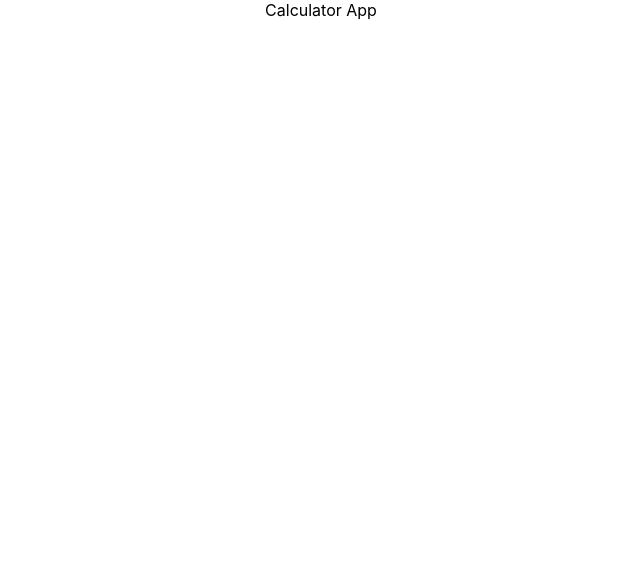
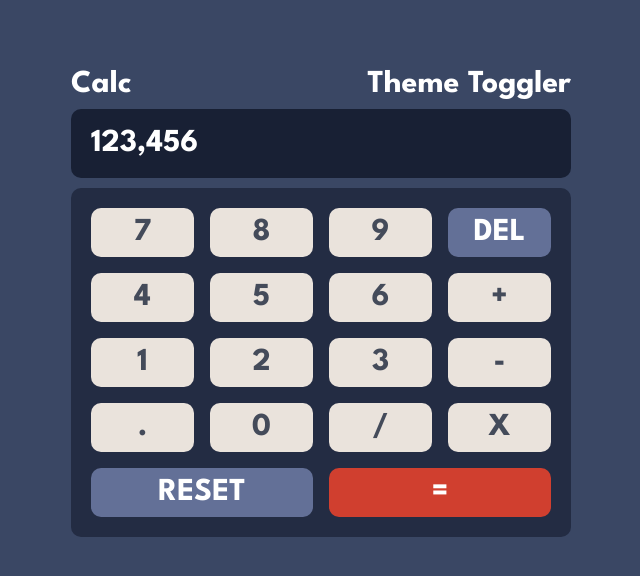
Before and after one commit to igknighton/calculator-app, a React (Create React App) app: page / in a window 1280 px wide. Shown: the top 576 px of the page, without its empty margins (319-959 px from the left). Built offline with nearby package versions, Linux system fonts and the light colour scheme.

Commit message:
initial styling implementation

```diff
--- a/src/App.js
+++ b/src/App.js
@@ -1,10 +1,64 @@
 import './App.css';
+import {Container, GlobalStyle, Header, NumberInput,ButtonContainer,Button,BigButton} from "./styles/styles";
 
 function App() {
+
+
+    const ThemeToggler = () => {
+        return <div>
+            Theme Toggler
+        </div>
+    }
+
+    const CalculatorInput = () => {
+
+        const symbol = '%'
+        return <NumberInput>
+            123,456
+        </NumberInput>
+    }
+
+    const CalculatorKeys = () => {
+
+        return <ButtonContainer>
+
+            <Button>7</Button>
+            <Button>8</Button>
+            <Button>9</Button>
+            <Button function>DEL</Button>
+
+            <Button>4</Button>
+            <Button>5</Button>
+            <Button>6</Button>
+            <Button>+</Button>
+
+            <Button>1</Button>
+            <Button>2</Button>
+            <Button>3</Button>
+            <Button>-</Button>
+
+            <Button>.</Button>
+            <Button>0</Button>
+            <Button>/</Button>
+            <Button>X</Button>
+
+            <BigButton function>RESET</BigButton>
+            <BigButton enter>=</BigButton>
+        </ButtonContainer>
+    }
+
   return (
-    <div className="App">
-      Calculator App
-    </div>
+      <>
+          <GlobalStyle/>
+          <Container>
+              <Header>
+                  Calc
+                  <ThemeToggler/>
+              </Header>
+              <CalculatorInput/>
+              <CalculatorKeys/>
+          </Container>
+      </>
   );
 }
 
--- a/src/index.css
+++ b/src/index.css
@@ -1,8 +1,8 @@
+@import url('https://fonts.googleapis.com/css2?family=League+Spartan:wght@700&display=swap');
+
 body {
   margin: 0;
-  font-family: -apple-system, BlinkMacSystemFont, 'Segoe UI', 'Roboto', 'Oxygen',
-    'Ubuntu', 'Cantarell', 'Fira Sans', 'Droid Sans', 'Helvetica Neue',
-    sans-serif;
+  font-family: 'League Spartan', sans-serif;
   -webkit-font-smoothing: antialiased;
   -moz-osx-font-smoothing: grayscale;
 }
--- /dev/null
+++ b/src/styles/colors.js
@@ -0,0 +1,24 @@
+export const colors = {
+    themes:{
+        1:{},
+        2:{},
+        3:{},
+    },
+'veryDarkSaturatedBlue-background':'hsl(222, 26%, 31%)',
+'veryDarkSaturatedBlue-toogle-keypad-background': 'hsl(223, 31%, 20%)',
+'veryDarkSaturatedBlue-screen-background': 'hsl(224, 36%, 15%)',
+
+//keys
+'veryDarkSaturatedBlue-key-background': 'hsl(225, 21%, 49%)',
+'veryDarkSaturatedBlue-key-shadow': 'hsl(224, 28%, 35%)',
+
+'red':'hsl(6, 63%, 50%)',
+'darkRed-key-shadow':'hsl(6, 70%, 34%)',
+
+'lightGrayishOrange-key-background': 'hsl(30, 25%, 89%)',
+'grayishOrange': 'hsl(28, 16%, 65%)',
+
+// Text
+'darkGrayishBlue-text': 'hsl(221, 14%, 31%)',
+'white-text': '#fff'
+}
--- /dev/null
+++ b/src/styles/styles.js
@@ -0,0 +1,61 @@
+import styled from 'styled-components'
+import {createGlobalStyle} from "styled-components";
+import {colors} from "./colors";
+
+const GlobalStyle = createGlobalStyle`
+  body {
+    background-color: ${colors["veryDarkSaturatedBlue-background"]};
+    font-size: 32px;
+    color: ${colors["white-text"]};
+  }
+`
+
+const borderRadius = '10px';
+
+const Container = styled.div`
+  max-width: 500px;
+  margin: 70px auto;
+  display: flex;
+  flex-direction: column;
+`
+
+const Header = styled.div`
+  display: flex;
+  justify-content: space-between;
+`
+
+const NumberInput = styled.div`
+  margin-top: 10px;
+  background: ${colors["veryDarkSaturatedBlue-screen-background"]};
+  display: flex;
+  justify-content: space-between;
+  padding: 20px;
+  border-radius: ${borderRadius};
+`
+
+const ButtonContainer = styled.div`
+  margin-top: 10px;
+  background: ${colors["veryDarkSaturatedBlue-toogle-keypad-background"]};
+  display: grid;
+  grid-template-columns: repeat(4,1fr);
+  grid-gap: 1rem;
+  padding: 20px;
+  border-radius: ${borderRadius};
+`
+
+const Button = styled.div`
+  background: ${props => props.function ? colors["veryDarkSaturatedBlue-key-background"] :
+          props.enter ? colors['red'] :
+                  colors["lightGrayishOrange-key-background"]};
+  color: ${props => (props.function || props.enter) ? colors["white-text"] : colors["darkGrayishBlue-text"]};
+  text-align: center;
+  border-radius: ${borderRadius};
+  padding: 10px 10px;
+`
+
+const BigButton = styled(Button)`
+    grid-column: span 2;
+`
+
+
+export {Container,GlobalStyle,Header,NumberInput,ButtonContainer,Button,BigButton}
```
Also changed, not shown: 1 other file (tests, documents, lock files or other folders).
